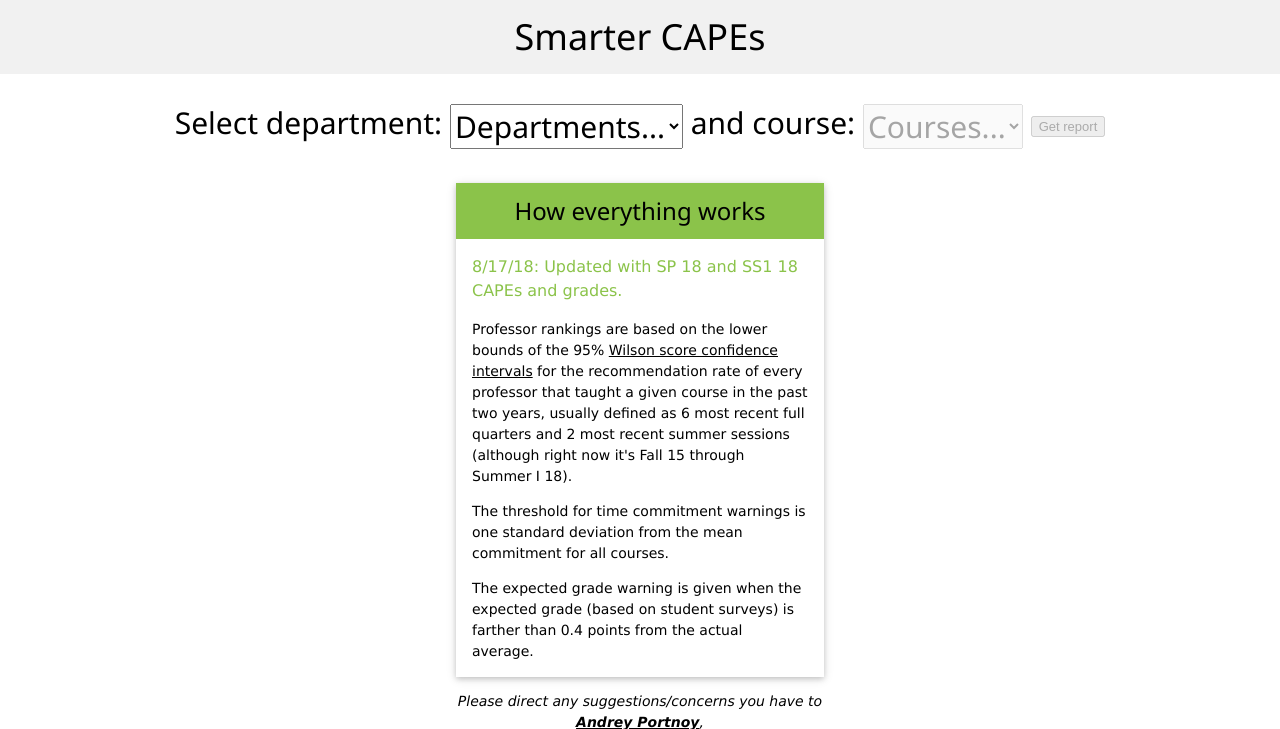
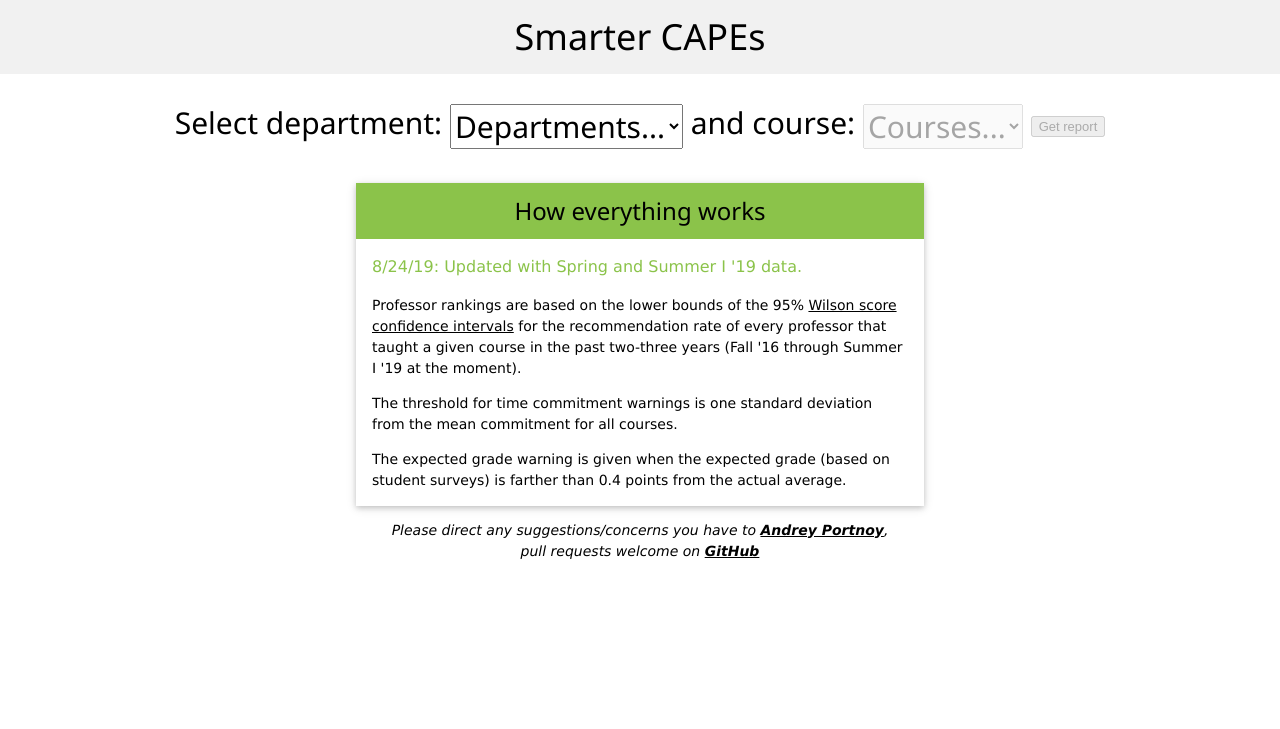
Before and after one commit to andportnoy/smartercapes.com, a Flask app: page / in a window 1280 px wide. Shown: the top 729 px of the page. Run offline with Flask 2, Linux system fonts and the light colour scheme.

Commit message:
Make home page card wider

```diff
--- a/templates/home.html
+++ b/templates/home.html
@@ -37,7 +37,7 @@
             <button id="button" onclick="location = select2.options[select2.selectedIndex].value" disabled>Get report</button>
         </h2>
     </div>
-    <footer class="w3-margin-bottom w3-content w3-mobile w3-padding" style="width:400px; text-align:
+    <footer class="w3-margin-bottom w3-content w3-mobile w3-padding" style="width:600px; text-align:
             left;font-size:14px;">
         <div class="w3-card">
             <header class="w3-container w3-light-green" style="text-align: center;">
@@ -45,12 +45,12 @@
             </header>
             <div class="w3-container">
                 <p class="w3-text-light-green" style="font-size:16px;">
-                8/17/18: Updated with SP 18 and SS1 18 CAPEs and grades.</p>
+                8/24/19: Updated with Spring and Summer I '19 data.</p>
                 <p>Professor rankings are based on the lower bounds of the 95%
                 <a href="https://www.evanmiller.org/how-not-to-sort-by-average-rating.html">
                 Wilson score confidence intervals</a>
                 for the recommendation rate of every professor that
-                taught a given course in the past two years, usually defined as 6 most recent full quarters and 2 most recent summer sessions (although right now it's Fall 15 through Summer I 18).</p>
+                taught a given course in the past two-three years (Fall '16 through Summer I '19 at the moment).</p>
                 <p>The threshold for time commitment warnings is one standard deviation
                 from the mean commitment for all courses.</p>
                 <p>The expected grade warning is given when the expected grade (based on
```
